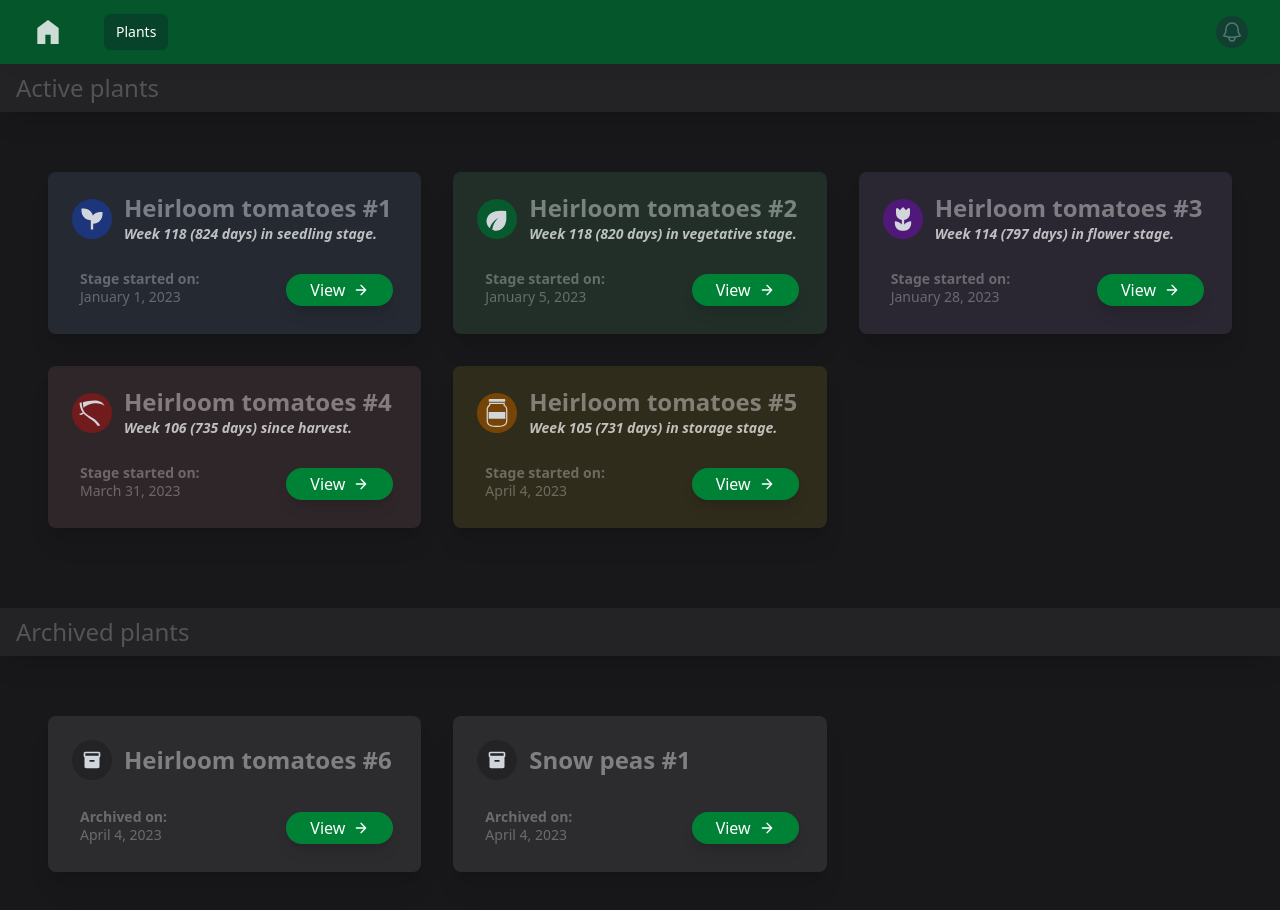
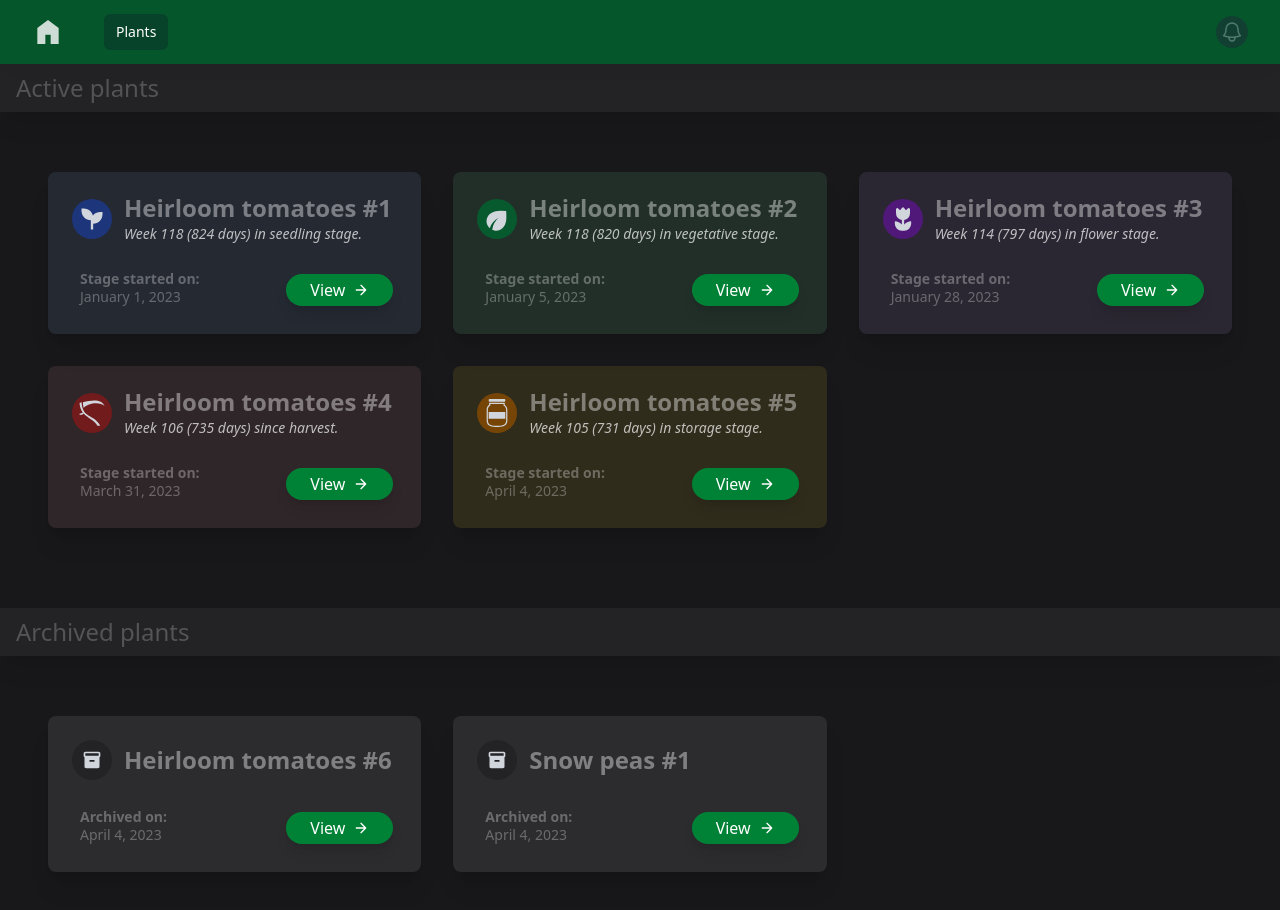
Before and after one commit to jesse-kaufman/plant-tracker-client, a Vue app: page /plants in a window 1280 px wide. Built offline with nearby package versions, Linux system fonts and the light colour scheme.

Commit message:
style: adjust font weight for duration

```diff
--- a/src/assets/styles.css
+++ b/src/assets/styles.css
@@ -27,7 +27,7 @@
   @apply font-bold text-4xl/8 sm:text-5xl/9 text-white/40 font-stretch-condensed;
 }
 .plant-card .stage-duration {
-  @apply mt-1 text-base italic font-semibold leading-tight sm:mt-2 sm:text-lg text-white/70;
+  @apply mt-1 text-base italic leading-tight sm:mt-2 sm:text-lg text-white/70;
 }
 .plant-card.archived .stage-duration {
   display: none;
```
